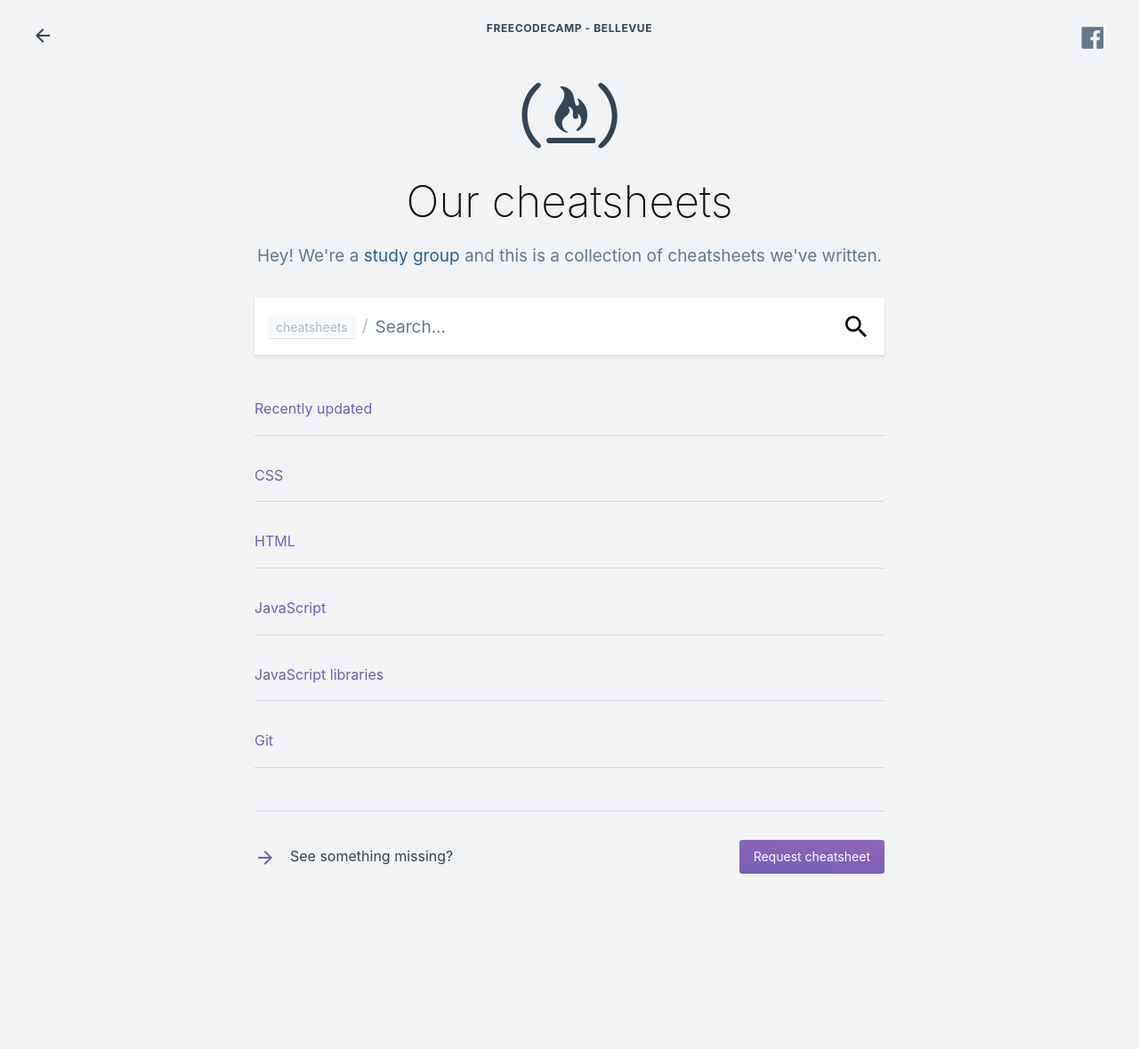
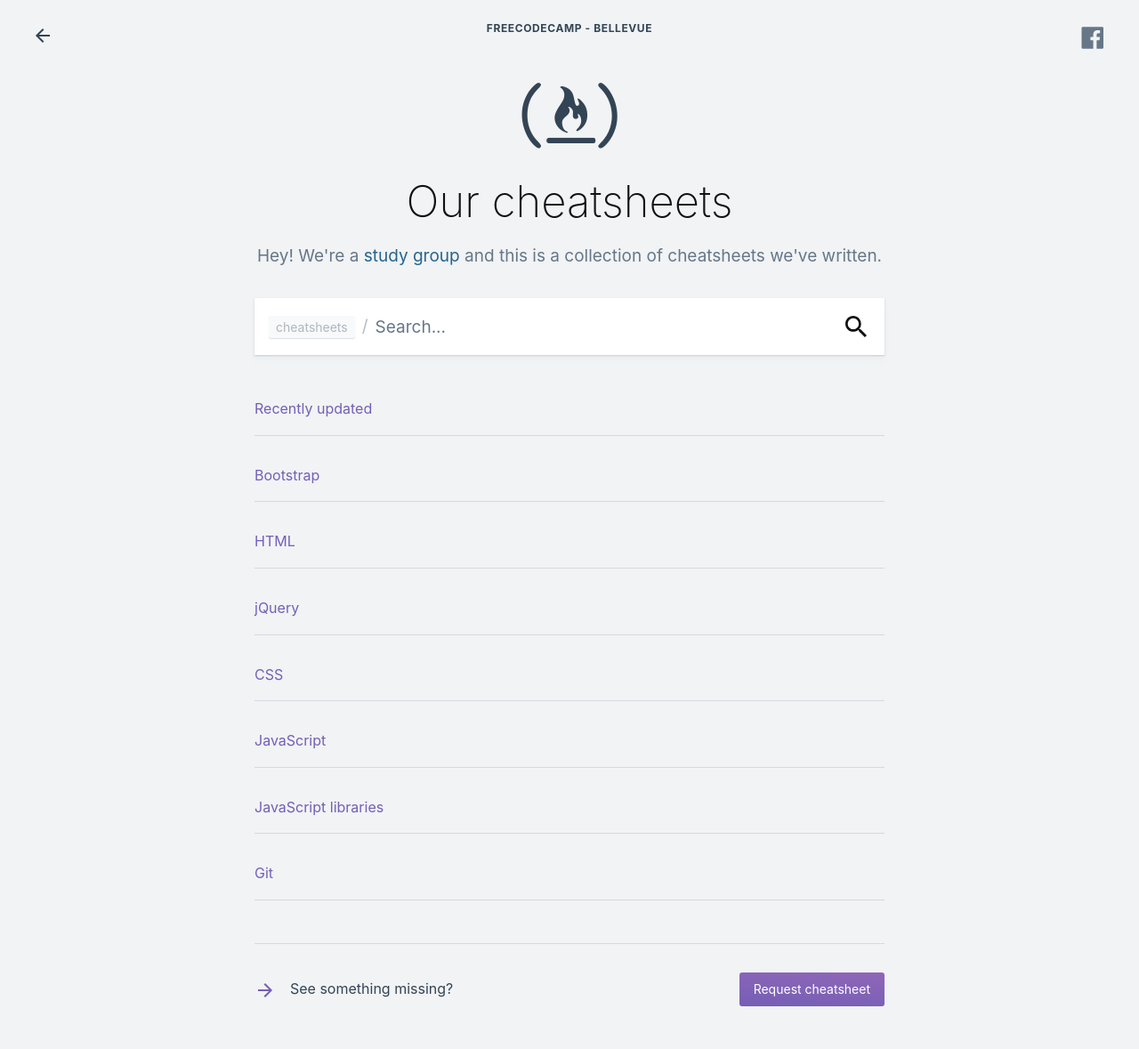
Before and after one commit to BellevueCampsite/cheatsheets, a Jekyll site: the page built from index.md, in a window 1280 px wide. Shown: the whole page at 89% size. Built offline with Jekyll 4.4.1, drawn with Linux system fonts in a browser that asks for light colours; before the commit the page ends 1030 px from its top, so only the background shows below that.

Commit message:
Few more edits in 'Categories' and 'content.yml'

```diff
--- a/_data/categories.yml
+++ b/_data/categories.yml
@@ -1,7 +1,9 @@
 enabled: true
 names:
+  - Bootstrap
+  - HTML
+  - jQuery
   - CSS
-  - HTML
   - JavaScript
   - JavaScript libraries
   - Git
--- a/_data/content.yml
+++ b/_data/content.yml
@@ -19,7 +19,7 @@ social_list:
 
 related_posts_callout:
   description: Over SIZE curated cheatsheets, by developers for developers.
-  link: Devhints home
+  link: Home
 
 related_posts_group:
   top: Top cheatsheets
```
